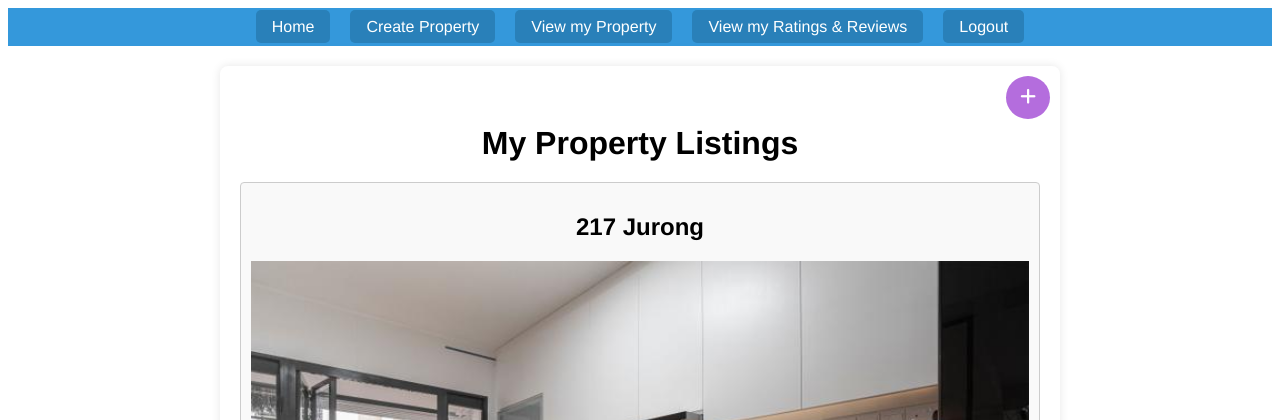
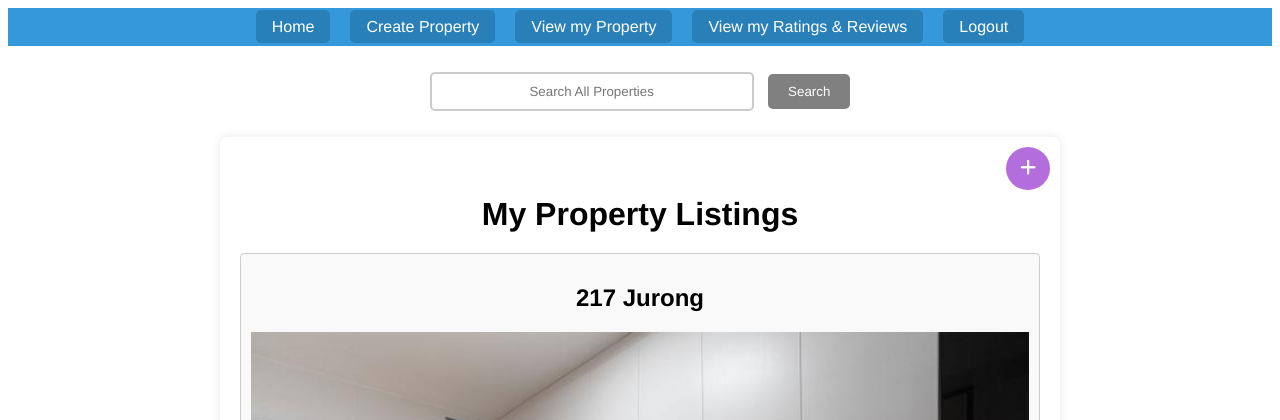
Before and after one commit to prozai/viewnest, a Flask app: page /REA_properties in a window 1280 px wide. Shown: the top 420 px of the page. Run offline with Flask 3, Linux system fonts and the light colour scheme; a user stored in the database is signed in.

Commit message:
Update REA_properties.html

```diff
--- a/app/templates/REAgent/REA_properties.html
+++ b/app/templates/REAgent/REA_properties.html
@@ -189,6 +189,32 @@
         .cancel-btn {
             background-color: #aaa;
         }
+        .search-bar {
+            display: flex;
+            align-items: center;
+            justify-content: center;
+            margin-bottom: 20px;
+        }
+        .search-bar input[type="text"] {
+            padding: 10px;
+            border: 2px solid #ccc;
+            border-radius: 5px;
+            outline: none;
+            width: 300px;
+        }
+        .search-bar button {
+            background-color: #808080;
+            color: #fff;
+            border: none;
+            border-radius: 5px;
+            padding: 10px 20px;
+            margin-left: 10px;
+            cursor: pointer;
+        }
+        .search-bar button:hover {
+            background-color: #6c6c6c;
+        }
+
     </style>
 </head>
 
@@ -207,6 +233,14 @@
     {% endif %}
     {% endwith %}
     </div>
+            <!-- Search Form -->
+            <div class="search-bar">
+                <form id="searchForm" action="/search" method="POST">
+                    <input type="hidden" name="search_type" id="searchType" value="all">
+                    <input type="text" name="query" id="searchPlaceholder" placeholder="Search All Properties">
+                    <button type="submit">Search</button>
+                </form>
+            </div>
     <div class="container">
         <a href="/create_property" class="create-btn"><i class="fa-solid fa-plus"></i></a>
         <br>
```
